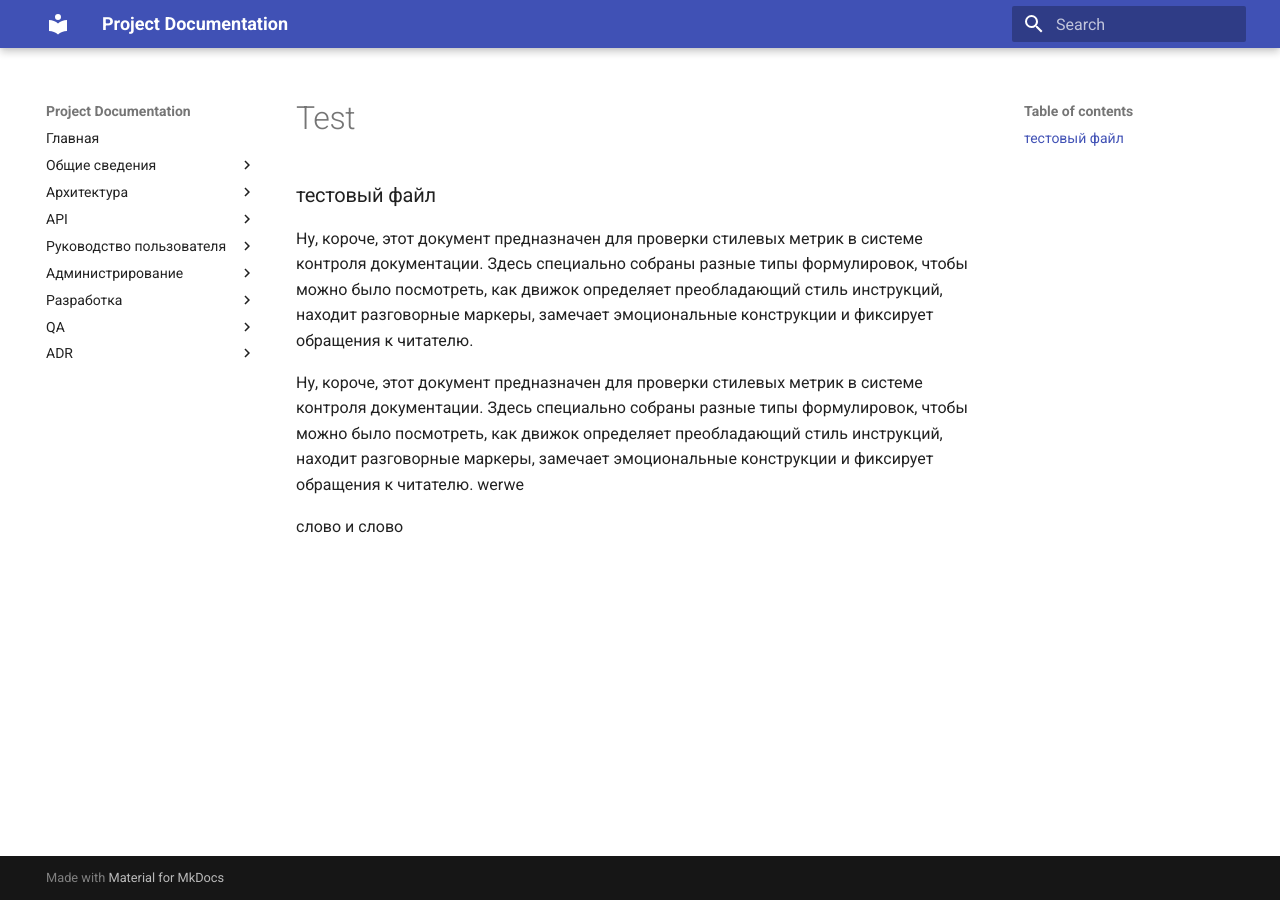
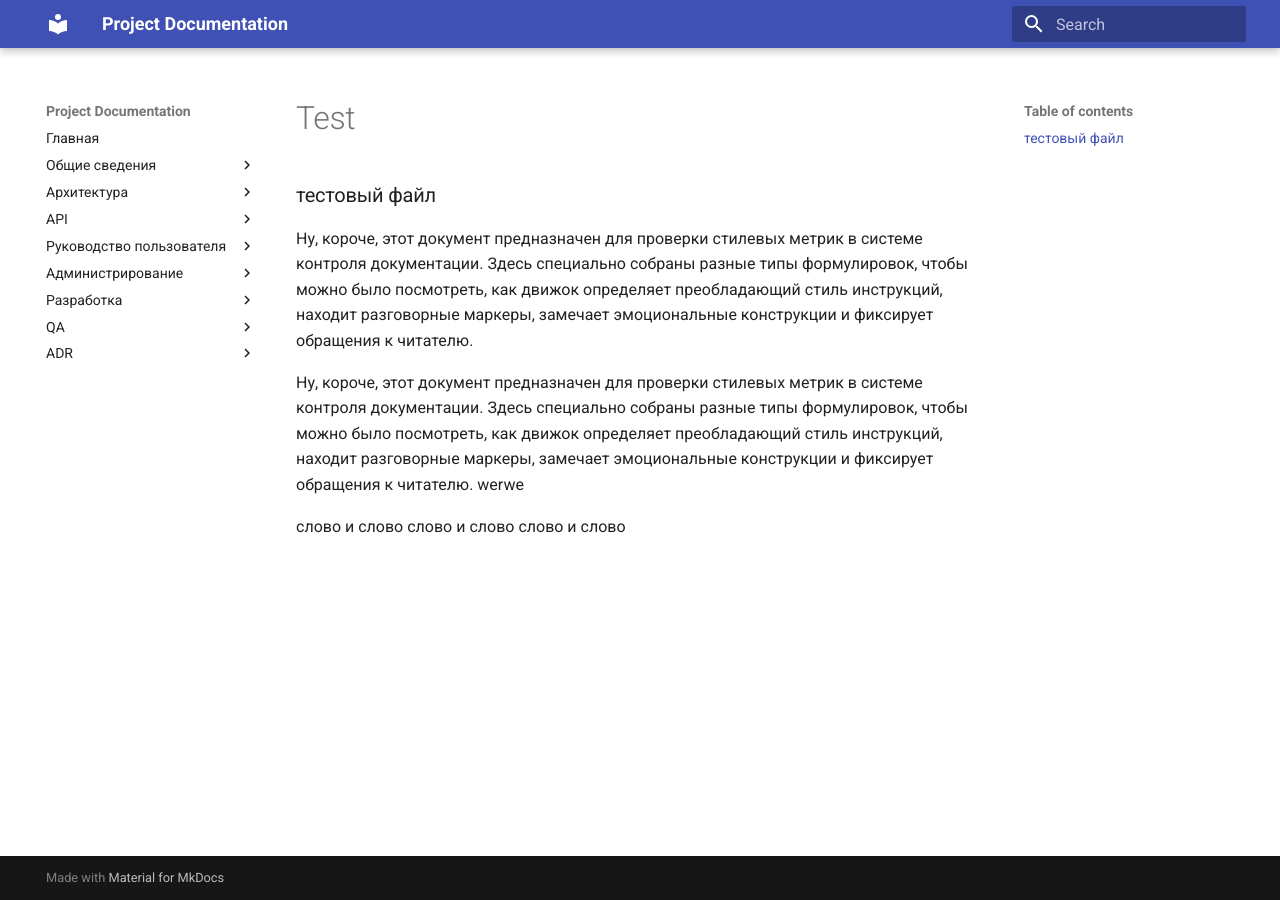
Before and after one commit to techwri/Demo, an MkDocs documentation site: the page built from docs/architecture/test.md, in a window 1280 px wide. Built offline with MkDocs 1.6.1 and Material for MkDocs 9.7.7, drawn with Linux system fonts in a browser that asks for light colours.

Commit message:
Add additional words to test.md

```diff
--- a/docs/architecture/test.md
+++ b/docs/architecture/test.md
@@ -8,3 +8,5 @@
 werwe
 
 слово и слово
+слово и слово
+слово и слово
```
